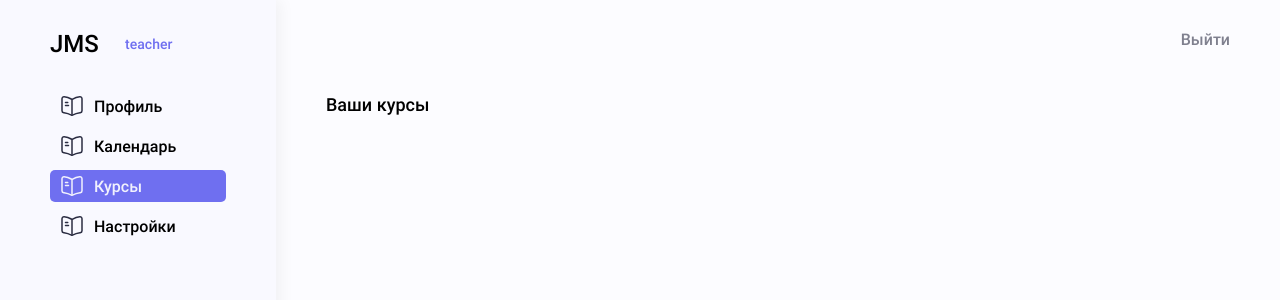
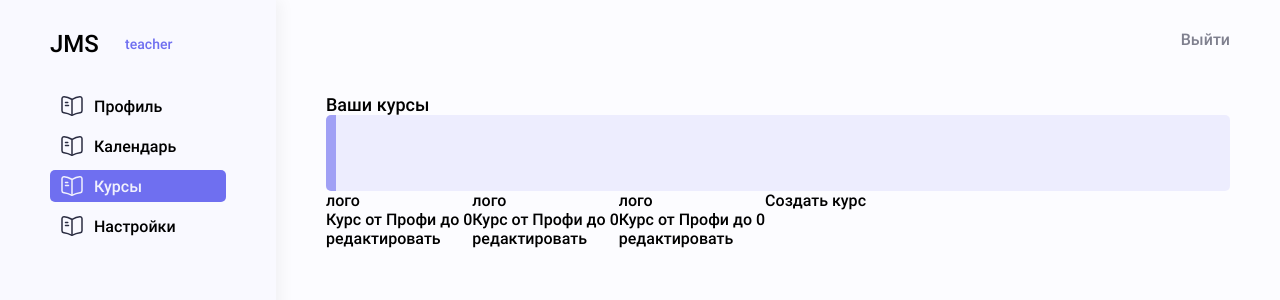
Before and after one commit to Beleks/jmsteacherpanel, a Vue app: page /courses in a window 1280 px wide. Shown: the top 300 px of the page. Built offline with nearby package versions, Linux system fonts and the light colour scheme.

Commit message:
Nested course routes

```diff
--- a/src/App.vue
+++ b/src/App.vue
@@ -1,8 +1,22 @@
 <template>
   <div id="app">
-    <router-view/>
+    <router-view />
   </div>
 </template>
+
+<script>
+export default {
+  data() {
+    return {};
+  },
+  beforeMount() {
+    // if (this.$route.path == "/") {
+    //   console.log("Путь:", this.$route.path);
+    //   this.$router.replace({ path: "/profile" });
+    // }
+  },
+};
+</script>
 
 <style lang="scss">
 // #app {
@@ -13,24 +27,22 @@
 //   color: #2c3e50;
 // }
 @font-face {
-  font-family: 'Roboto Medium';
-  src: url('./assets/fonts/Roboto/Roboto-Medium.ttf');
+  font-family: "Roboto Medium";
+  src: url("./assets/fonts/Roboto/Roboto-Medium.ttf");
 }
 @font-face {
-  font-family: 'Roboto Regular';
-  src: url('./assets/fonts/Roboto/Roboto-Regular.ttf');
+  font-family: "Roboto Regular";
+  src: url("./assets/fonts/Roboto/Roboto-Regular.ttf");
 }
 
-
-*{
+* {
   box-sizing: border-box;
   margin: 0;
   padding: 0;
 
   // $mainColor: #6F6FF0;
 }
-html{
-  background-color: #FCFCFF;
+html {
+  background-color: #fcfcff;
 }
-
 </style>
--- a/src/components/Menus/MainMenu.vue
+++ b/src/components/Menus/MainMenu.vue
@@ -27,7 +27,7 @@ export default {
       menuItems: [
         {
           title: "Профиль",
-          path: "/",
+          path: "/profile",
           svg: "SvgCourse",
         },
         {
@@ -49,14 +49,17 @@ export default {
     };
   },
   computed: {
-    choseMenuItem(){
-      return this.$route.path
-    }
+    choseMenuItem() {
+      console.log(this.$route.matched[1].path);
+      return this.$route.matched[1].path;
+      // При переходе на путь "/" выдает ошибку ??
+    },
   },
   methods: {
     choseItem(el) {
-      this.$router.push({path: `${el.path}`})
-      // this.choseMenuItem = el.page;
+      if (el.path !== this.choseMenuItem) {
+        this.$router.push({ path: `${el.path}` });
+      }
     },
   },
   components: {
--- /dev/null
+++ b/src/components/svg/SvgLamp.vue
@@ -0,0 +1,37 @@
+<template>
+  <div>
+    <svg
+      width="24"
+      height="24"
+      viewBox="0 0 24 24"
+      fill="none"
+      xmlns="http://www.w3.org/2000/svg"
+    >
+      <path
+        d="M11.9999 13.85C11.8699 13.85 11.7399 13.82 11.6299 13.75C11.2699 13.54 11.1499 13.08 11.3499 12.73L12.1999 11.25H11.3599C10.8599 11.25 10.4499 11.03 10.2299 10.66C10.0099 10.28 10.0299 9.81999 10.2799 9.37999L11.3499 7.51999C11.5599 7.15999 12.0199 7.03999 12.3699 7.23999C12.7299 7.44999 12.8499 7.90999 12.6499 8.25999L11.7999 9.74999H12.6399C13.1399 9.74999 13.5499 9.96999 13.7699 10.34C13.9899 10.72 13.9699 11.18 13.7199 11.62L12.6499 13.48C12.5099 13.72 12.2599 13.85 11.9999 13.85Z"
+        fill="#2B2D42"
+      />
+      <path
+        d="M14.7701 19.75H9.26012C8.82012 19.75 8.26012 19.7 7.89012 19.32C7.53012 18.95 7.54012 18.49 7.55012 18.18V17.29C5.03012 15.61 3.37012 12.69 3.37012 9.90999C3.37012 7.27999 4.55012 4.81999 6.60012 3.16999C8.65012 1.51999 11.3401 0.899986 13.9701 1.47999C16.4701 2.02999 18.6301 3.69999 19.7501 5.94999C21.9201 10.32 19.8301 15.05 16.4901 17.3V18.05C16.5001 18.34 16.5101 18.87 16.1001 19.29C15.7901 19.59 15.3501 19.75 14.7701 19.75ZM9.04012 18.24C9.09012 18.24 9.16012 18.25 9.25012 18.25H14.7701C14.8701 18.25 14.9401 18.24 14.9801 18.23C14.9801 18.2 14.9801 18.16 14.9801 18.13V16.87C14.9801 16.61 15.1201 16.36 15.3401 16.23C18.3001 14.44 20.2601 10.35 18.3901 6.59999C17.4701 4.74999 15.6901 3.37999 13.6301 2.92999C11.4501 2.44999 9.22012 2.95999 7.52012 4.32999C5.82012 5.69999 4.85012 7.72999 4.85012 9.90999C4.85012 12.69 6.77012 15.09 8.67012 16.24C8.90012 16.38 9.03012 16.62 9.03012 16.88V18.23C9.04012 18.23 9.04012 18.23 9.04012 18.24Z"
+        fill="#2B2D42"
+      />
+      <path
+        d="M15.4998 22.75C15.4298 22.75 15.3598 22.74 15.2898 22.72C13.1298 22.1 10.8598 22.1 8.69977 22.72C8.29977 22.83 7.88977 22.6 7.76977 22.2C7.64977 21.8 7.88977 21.39 8.28977 21.27C10.7098 20.58 13.2798 20.58 15.6998 21.27C16.0998 21.38 16.3298 21.8 16.2198 22.2C16.1298 22.54 15.8298 22.75 15.4998 22.75Z"
+        fill="#2B2D42"
+      />
+    </svg>
+  </div>
+</template>
+
+<script>
+export default {};
+</script>
+
+
+<style lang="scss" scoped>
+div {
+  height: 24px;
+  width: 24px;
+  padding: 0;
+}
+</style>
--- /dev/null
+++ b/src/views/calendar/Calendar.vue
@@ -0,0 +1,15 @@
+<template>
+  <div>
+    Календарь
+  </div>
+</template>
+
+<script>
+export default {
+
+}
+</script>
+
+<style>
+
+</style>
--- a/src/views/courses/Courses.vue
+++ b/src/views/courses/Courses.vue
@@ -1,19 +1,89 @@
 <template>
   <div>
-    <div class="page_title">
-      Ваши курсы
+    <div v-if="path">
+      <div class="page_title">Ваши курсы</div>
+      <div class="content">
+        <div class="notice">
+          <div class="right_block"></div>
+          <div class="notice_content">
+            <div class="offer">
+              <div class="svg">
+                <SvgLamp />
+              </div>
+              <div class="text">
+                Посмотрите наши рекомендации по созданию курса
+              </div>
+            </div>
+            <div class="button"></div>
+          </div>
+        </div>
+        <div class="courses">
+          <div v-for="(course, index) in courses" :key="index" class="course">
+            <div class="logo">лого</div>
+            <div class="info">
+              <div class="title">{{ course.title }}</div>
+              <div class="edit">редактировать</div>
+            </div>
+          </div>
+          <div class="create_сourse">Создать курс</div>
+        </div>
+      </div>
     </div>
+    <div v-else><router-view></router-view></div>
   </div>
 </template>
 
 <script>
+import SvgLamp from "../../components/svg/SvgLamp.vue";
+
 export default {
-
-}
+  data() {
+    return {
+      courses: [
+        { id: "123", title: "Курс от Профи до 0" },
+        { id: "123", title: "Курс от Профи до 0" },
+        { id: "123", title: "Курс от Профи до 0" },
+      ],
+    };
+  },
+  computed: {
+    // Что делать если путь равен '/courses/' ??
+    path() {
+      if (this.$route.path == "/courses") {
+        return true;
+      } else {
+        return false;
+      }
+    },
+  },
+  components: {
+    SvgLamp,
+  },
+};
 </script>
 
 <style lang="scss" scoped>
-.page_title{
+.page_title {
   font-size: 1.125em;
 }
+.courses {
+  display: flex;
+}
+.notice {
+  height: 76px;
+  border-radius: 5px;
+  overflow: hidden;
+  background: rgba(111, 111, 240, 0.1);
+
+  .right_block {
+    height: 100%;
+    width: 10px;
+    background: rgba(111, 111, 240, 0.6);
+  }
+  .notice_content{
+    display: flex;
+    align-items: center;
+    justify-content: space-between;
+  }
+}
 </style>
--- a/src/views/courses/course name/Course.vue
+++ b/src/views/courses/course name/Course.vue
@@ -0,0 +1,19 @@
+<template>
+  <div>{{ PathParams }}</div>
+</template>
+
+<script>
+export default {
+  data() {
+    return {};
+  },
+  computed: {
+    PathParams() {
+      return this.$route.params.id;
+    },
+  },
+};
+</script>
+
+<style>
+</style>
--- /dev/null
+++ b/src/views/profile/Profile.vue
@@ -0,0 +1,15 @@
+<template>
+  <div>
+    Профиль
+  </div>
+</template>
+
+<script>
+export default {
+
+}
+</script>
+
+<style>
+
+</style>
--- /dev/null
+++ b/src/views/settings/Settings.vue
@@ -0,0 +1,15 @@
+<template>
+  <div>
+    Настройки
+  </div>
+</template>
+
+<script>
+export default {
+
+}
+</script>
+
+<style>
+
+</style>
```
Also changed, not shown: src/router/index.js (+13 -4 lines), src/components/svg/CourseBook.svg (deleted), src/components/svg/SvgLamp.svg (added).
